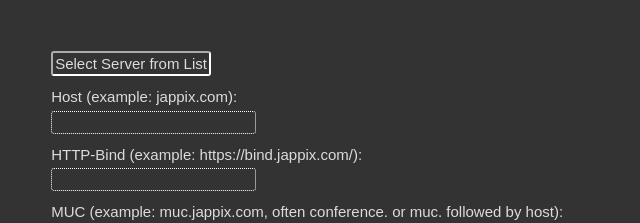
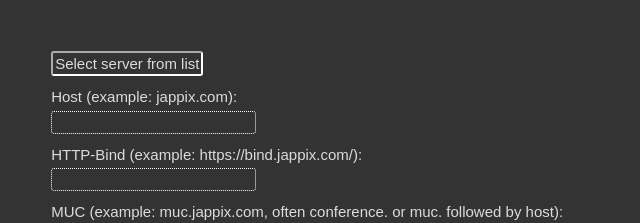
Before and after one commit to unidentified/xibbit, a plain HTML site: page xibbit/chat.html in a window 1280 px wide. Both pictures are taken after a click on the button "... or enter server details yourself". Shown: the top 223 px of the page, 0-640 px from the left. Drawn offline with Linux system fonts and the light colour scheme; a script that the page names is missing; files whose address does not match are found by name.

Commit message:
20131125

```diff
--- a/xibbit/chat.html
+++ b/xibbit/chat.html
@@ -35,7 +35,7 @@
 </head>
 <body>
 	<div id="xmpp_webclient_login_form" class="xmpp webclient login">
-		<button class="xmpp webclient login optional" id="xmpp_webclient_login_hide_optional">Select Server from List</button>
+		<button class="xmpp webclient login optional" id="xmpp_webclient_login_hide_optional">Select server from list</button>
 		<label class="xmpp webclient login" id="xmpp_webclient_login_servers_label" for="xmpp_webclient_login_servers">Select Server from List:</label>
 		<select class="xmpp webclient login" id="xmpp_webclient_login_servers">
 		</select>
```
